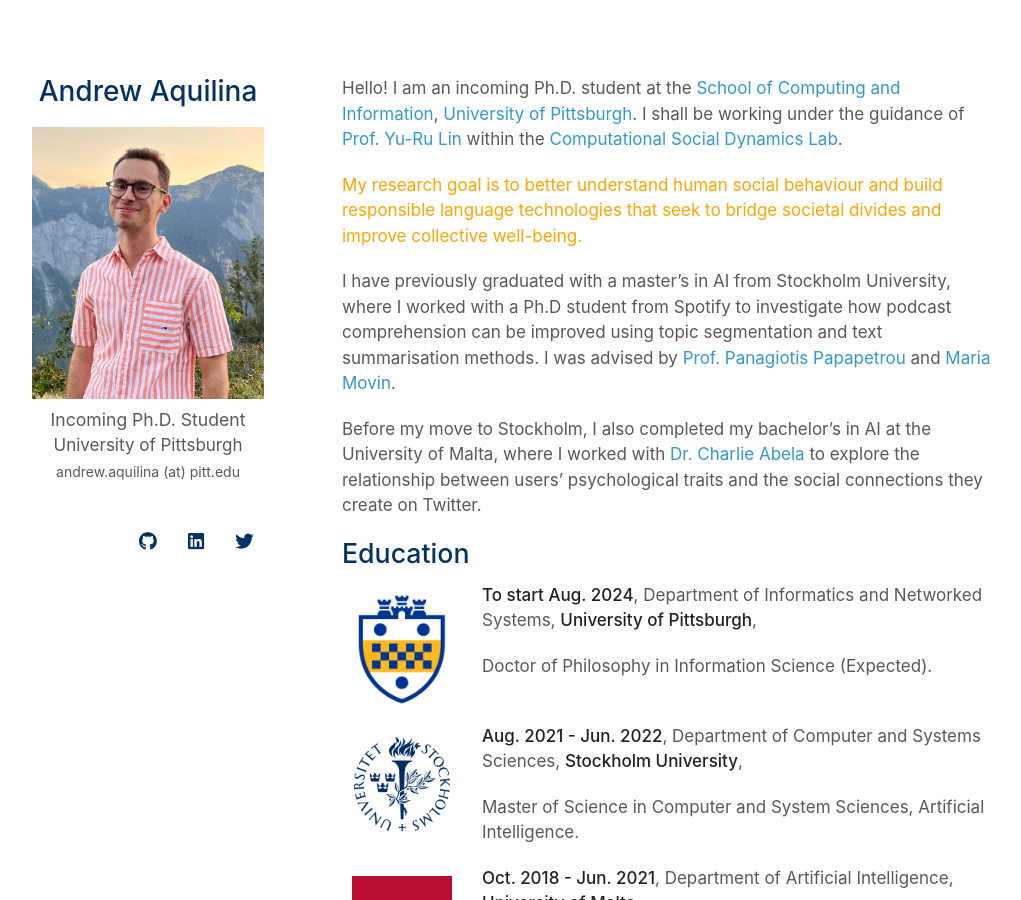
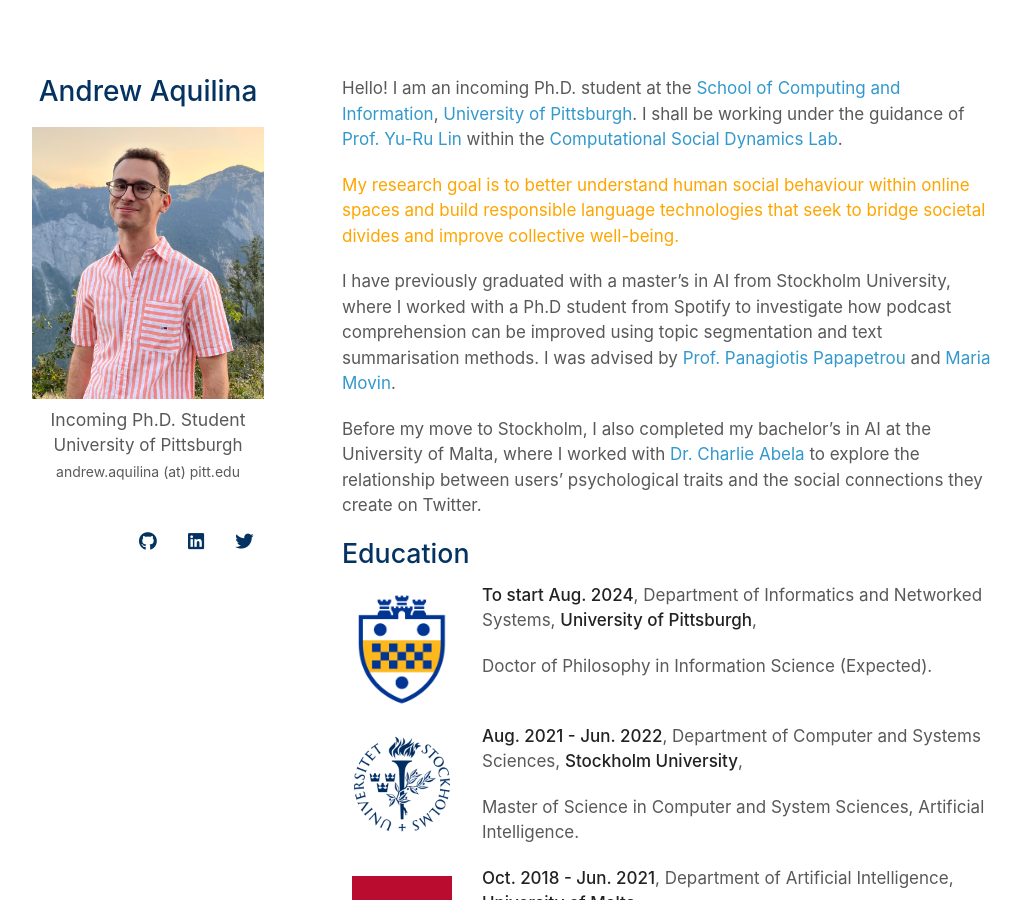
Before and after one commit to andaqu/andaqu.github.io, a Jekyll site: the page built from index.md, in a window 1280 px wide and 900 px high. Shown: the whole window, without its empty margins (128-1149 px from the left). Built offline with Jekyll 4.4.1, drawn with Linux system fonts in a browser that asks for light colours; nearby versions of some CDN libraries; a style sheet for code colours, icons or effects is not loaded.

Commit message:
Update index.md

```diff
--- a/index.md
+++ b/index.md
@@ -4,7 +4,7 @@
 
 Hello! I am an incoming Ph.D. student at the [School of Computing and Information](https://www.sci.pitt.edu/), [University of Pittsburgh](https://pitt.edu/). I shall be working under the guidance of [Prof. Yu-Ru Lin](http://www.yurulin.com/) within the [Computational Social Dynamics Lab](https://picsolab.github.io/).
 
-<span style="color:orange;">My research goal is to better understand human social behaviour and build responsible language technologies that seek to bridge societal divides and improve collective well-being.</span>
+<span style="color:orange;">My research goal is to better understand human social behaviour within online spaces and build responsible language technologies that seek to bridge societal divides and improve collective well-being.</span>
 
 I have previously graduated with a master’s in AI from Stockholm University, where I worked with a Ph.D student from Spotify to investigate how podcast comprehension can be improved using topic segmentation and text summarisation methods. I was advised by [Prof. Panagiotis Papapetrou](https://papapetrou.blogs.dsv.su.se/) and [Maria Movin](https://www.linkedin.com/in/mariamovin).
 
```
